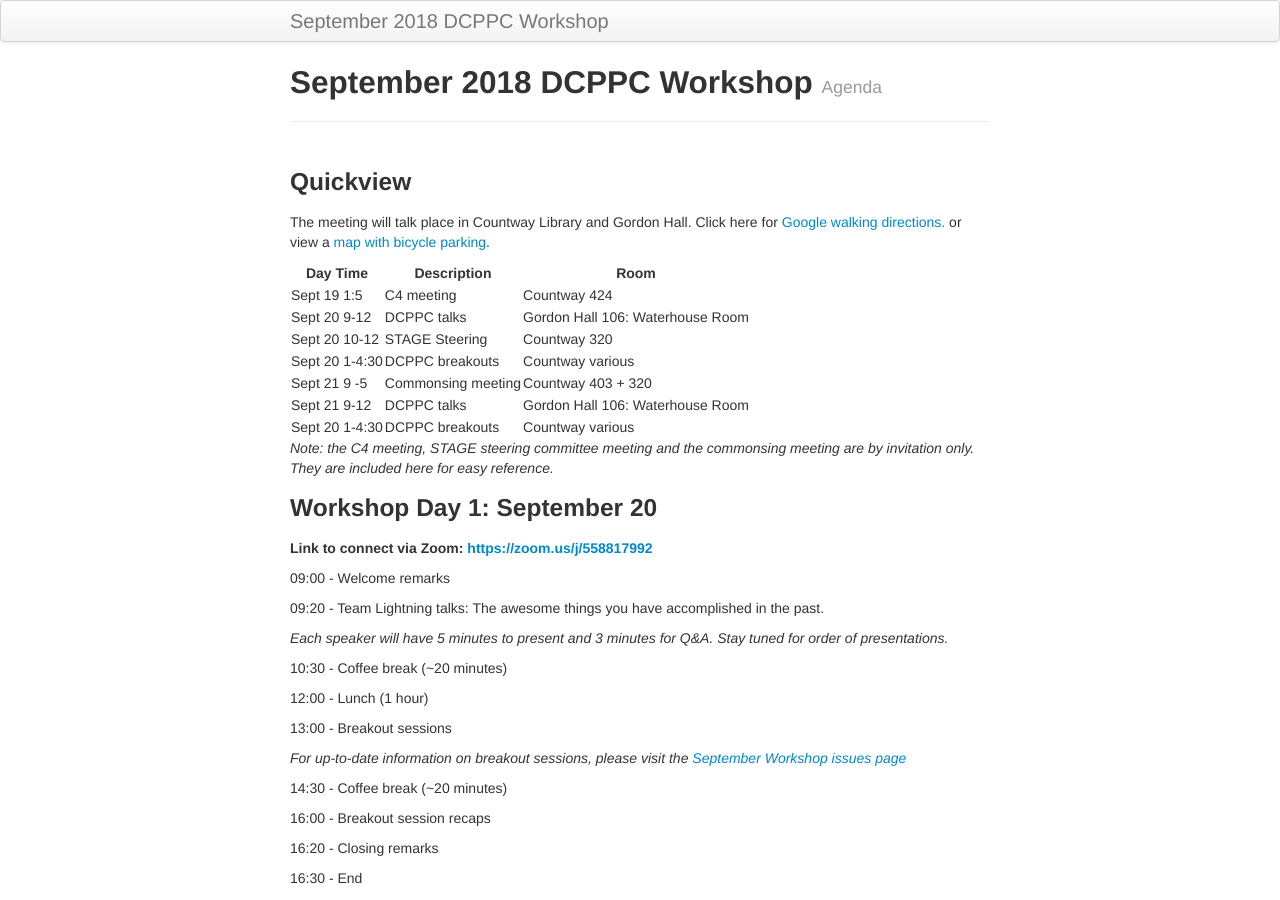
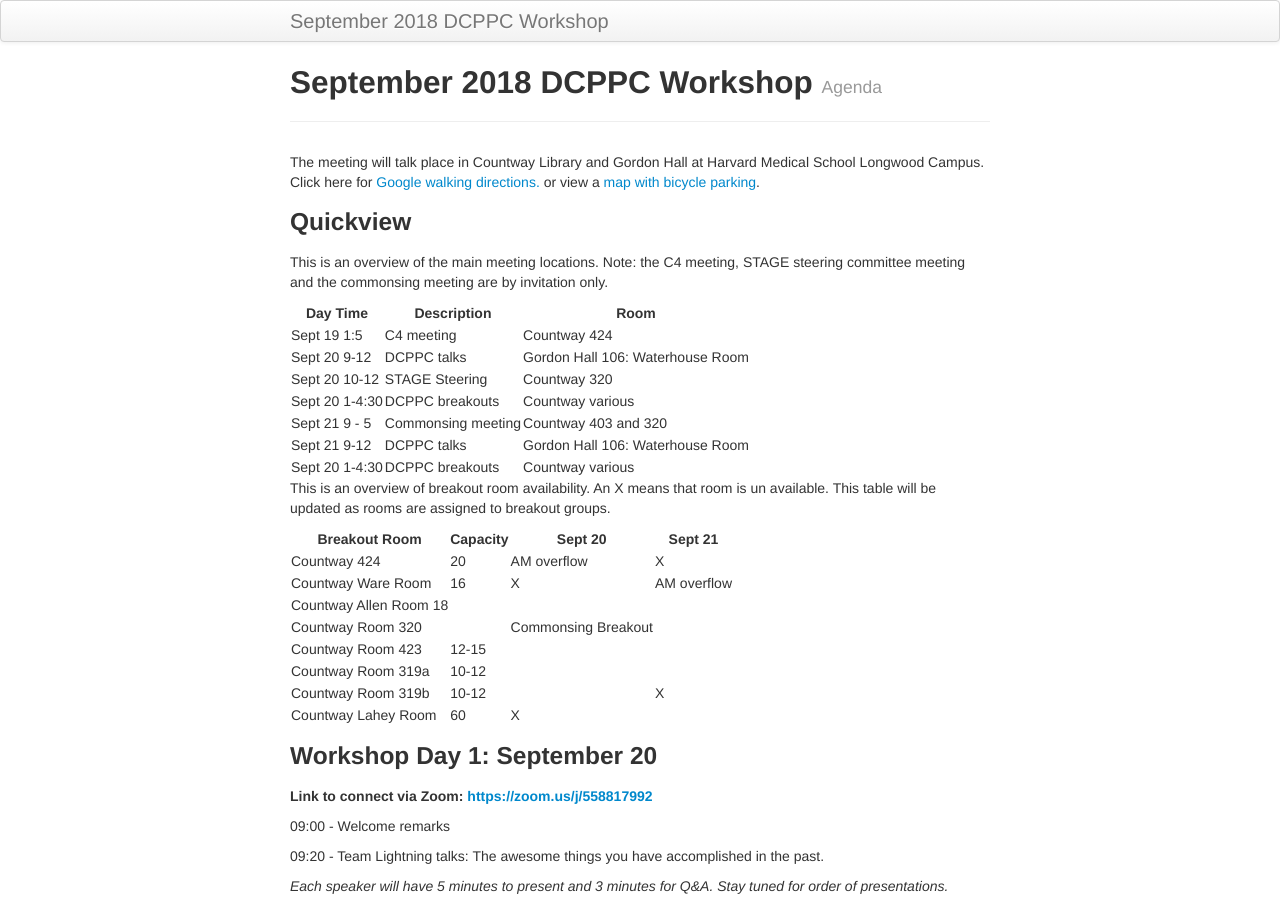
Before and after one commit to dcppc/2018-september-workshop, a Jekyll site: the page built from docs/agenda.md, in a window 1280 px wide and 900 px high. Built offline with Jekyll 4.4.1, drawn with Linux system fonts in a browser that asks for light colours.

Commit message:
add breaktroom table

```diff
--- a/docs/agenda.md
+++ b/docs/agenda.md
@@ -4,10 +4,11 @@ title: September 2018 DCPPC Workshop
 tagline: Agenda
 ---
 
+The meeting will talk place in Countway Library and Gordon Hall at Harvard Medical School Longwood Campus. Click here for [Google walking directions.](https://www.google.com/maps/dir/Gordon+Hall,+Shattuck+Street,+Boston,+MA/Countway+Library+of+Medicine,+10+Shattuck+St+%233,+Boston,+MA+02115/@42.3352828,-71.1085149,16z/data=!4m14!4m13!1m5!1m1!1s0x89e3798ebbab6f27:0xcfd5113ca9f2d0d!2m2!1d-71.104215!2d42.3356451!1m5!1m1!1s0x89e3798eb633f88d:0xc932ca88d645da0b!2m2!1d-71.1036369!2d42.3351663!3e2) or view a [map with bicycle parking](https://github.com/dcppc/2018-september-workshop/issues/14).
 
 ### Quickview
 
-The meeting will talk place in Countway Library and Gordon Hall. Click here for [Google walking directions.](https://www.google.com/maps/dir/Gordon+Hall,+Shattuck+Street,+Boston,+MA/Countway+Library+of+Medicine,+10+Shattuck+St+%233,+Boston,+MA+02115/@42.3352828,-71.1085149,16z/data=!4m14!4m13!1m5!1m1!1s0x89e3798ebbab6f27:0xcfd5113ca9f2d0d!2m2!1d-71.104215!2d42.3356451!1m5!1m1!1s0x89e3798eb633f88d:0xc932ca88d645da0b!2m2!1d-71.1036369!2d42.3351663!3e2) or view a [map with bicycle parking](https://github.com/dcppc/2018-september-workshop/issues/14).
+This is an overview of the main meeting locations. Note: the C4 meeting, STAGE steering committee meeting and the commonsing meeting are by invitation only.
 
 Day Time | Description | Room
 --- | --- | ---
@@ -15,11 +16,24 @@ Sept 19 1:5 | C4 meeting  | Countway 424
 Sept 20 9-12 | DCPPC talks | Gordon Hall 106: Waterhouse Room
 Sept 20 10-12 | STAGE Steering | Countway 320
 Sept 20 1-4:30 | DCPPC breakouts |  Countway various
-Sept 21 9 -5 | Commonsing meeting | Countway 403 + 320
+Sept 21 9 - 5 | Commonsing meeting | Countway 403 and 320
 Sept 21 9-12 | DCPPC talks | Gordon Hall 106: Waterhouse Room
 Sept 20 1-4:30 | DCPPC breakouts |  Countway various
 
-_Note: the C4 meeting, STAGE steering committee meeting and the commonsing meeting are by invitation only. They are included here for easy reference._
+This is an overview of breakout room availability. An X means that room is un available. This table will be updated as rooms are assigned to breakout groups.
+
+Breakout Room | Capacity | Sept 20 | Sept 21
+--- | --- | --- | ---
+Countway 424 | 20 | AM overflow | X
+Countway Ware Room | 16 | X | AM overflow
+Countway Allen Room 18 | | |
+Countway Room 320 | | Commonsing Breakout|
+Countway Room 423 | 12-15 | |
+Countway Room 319a | 10-12 | |
+Countway Room 319b | 10-12 | | X
+Countway Lahey Room | 60 | X |
+
+
 
 ### Workshop Day 1: September 20
 
```
